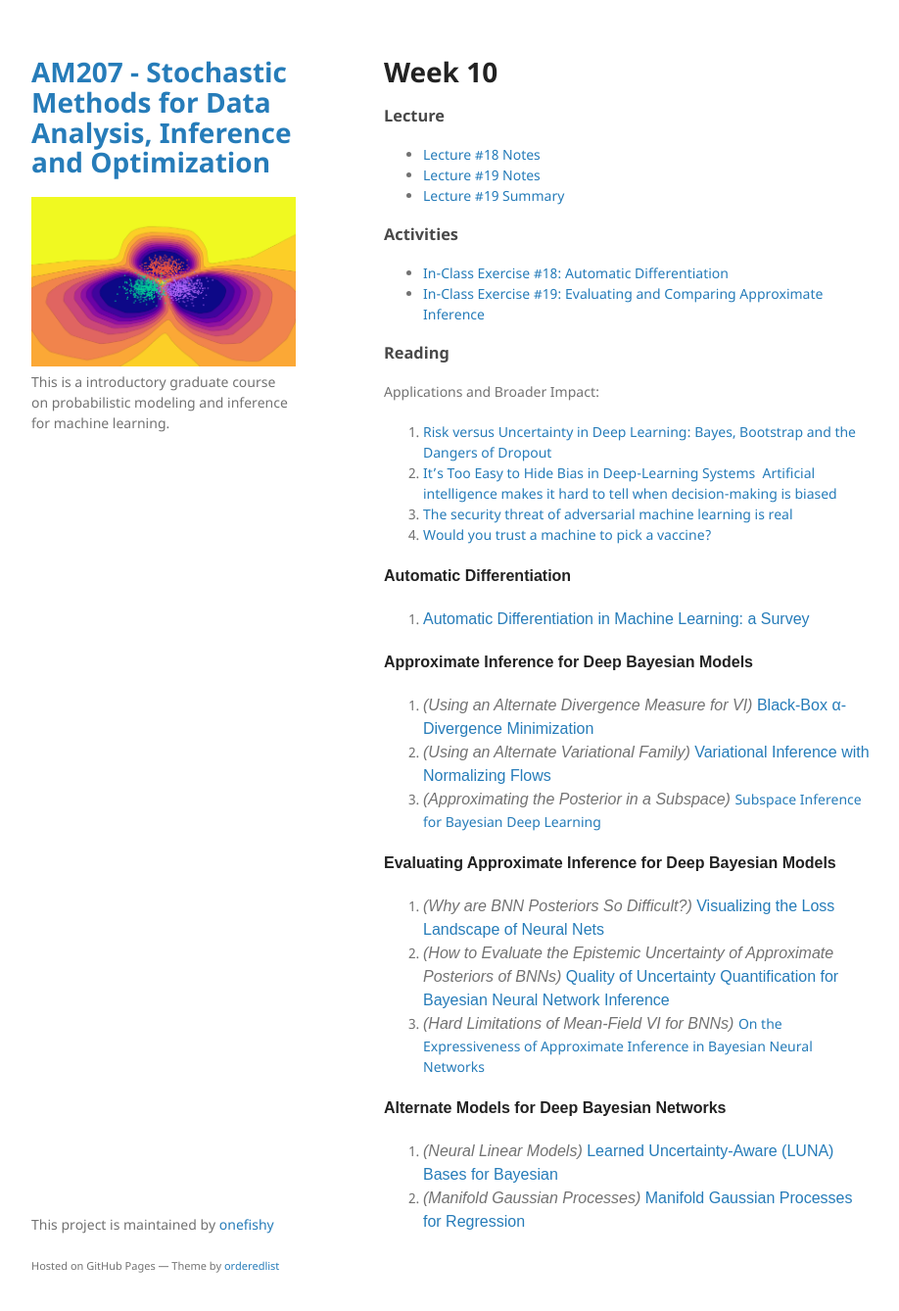
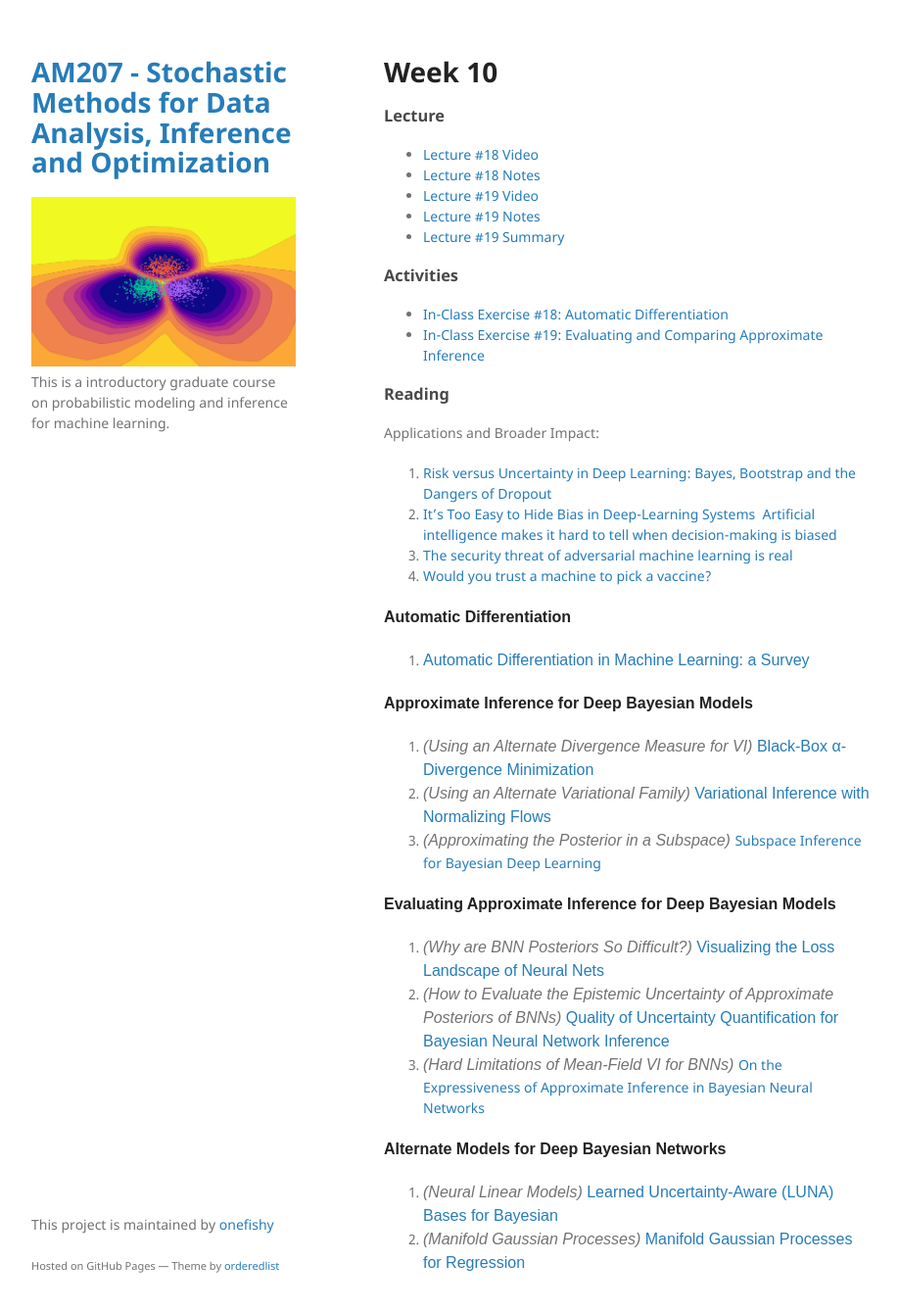
Before and after one commit to onefishy/am207, a Jekyll site: the page built from week10.md, in a window 1280 px wide and 1371 px high. Shown: the top 1338 px of the window at 98% size, without its empty margins (178-1096 px from the left). Built offline with Jekyll 4.4.1, drawn with Linux system fonts in a browser that asks for light colours; our own code applies the rules of GitHub Pages for plain Markdown files.

Commit message:
Update week10.md

```diff
--- a/week10.md
+++ b/week10.md
@@ -1,7 +1,9 @@
 # Week 10
 
 ### Lecture
+- [Lecture #18 Video](https://youtu.be/_-D0DiN49fc)
 - [Lecture #18 Notes](https://github.com/onefishy/am207/blob/master/Lectures/lecture_18_notes.ipynb)
+- [Lecture #19 Video](https://youtu.be/uzG8gKJOp_w)
 - [Lecture #19 Notes](https://github.com/onefishy/am207/blob/master/Lectures/lecture_19_notes.ipynb)
 - [Lecture #19 Summary](https://github.com/onefishy/am207/blob/master/Lectures/lecture_19_summary.ipynb)
 
```
